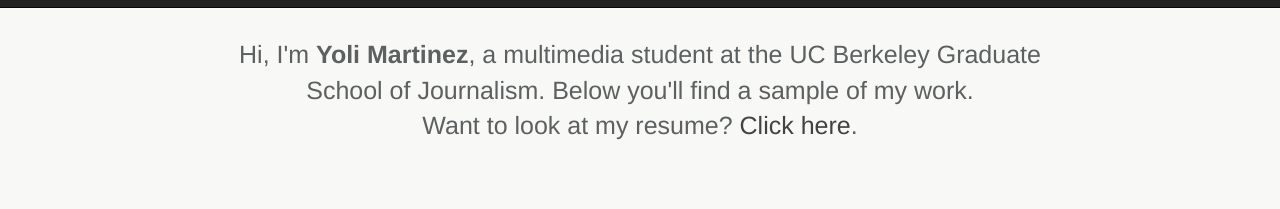
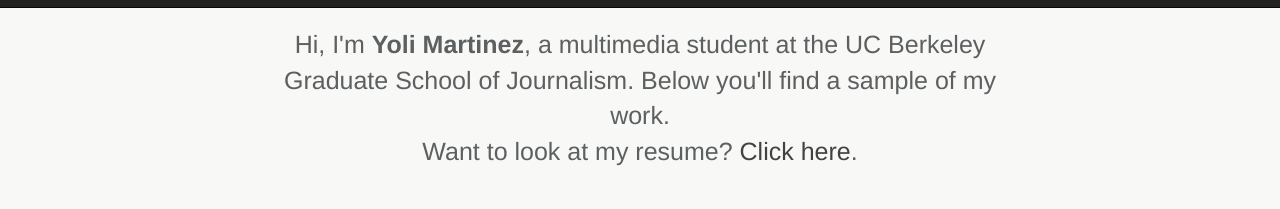
Before and after one commit to yolimartinez/yolimartinez.github.io, a plain HTML site: page index.html in a window 1280 px wide. Shown: the part 56-265 px from the top of the page. Drawn offline with Linux system fonts and the light colour scheme.

Commit message:
change margin

```diff
--- a/index.html
+++ b/index.html
@@ -71,7 +71,6 @@
     		font-size: 25px;
     		font-weight: 200;
     		font-family: helvetica;
-    		margin: 10px 150px ;
     	}
 
     	#intro a {
@@ -233,7 +232,7 @@
 
     	<!--Intro -->
     	<div class="row">
-            <div class="col-lg-12">
+            <div class="col-sm-8 col-sm-offset-2">
                 <p id="intro">Hi, I'm <span style="font-weight: bold">Yoli Martinez</span>, a multimedia student at the UC Berkeley Graduate School of Journalism. Below you'll find a sample of my work. <br>Want to look at my resume? <a href="YMartinez_Resume_copy.pdf" target="_blank">Click here</a>. </p>
             </div>
         </div>
```
